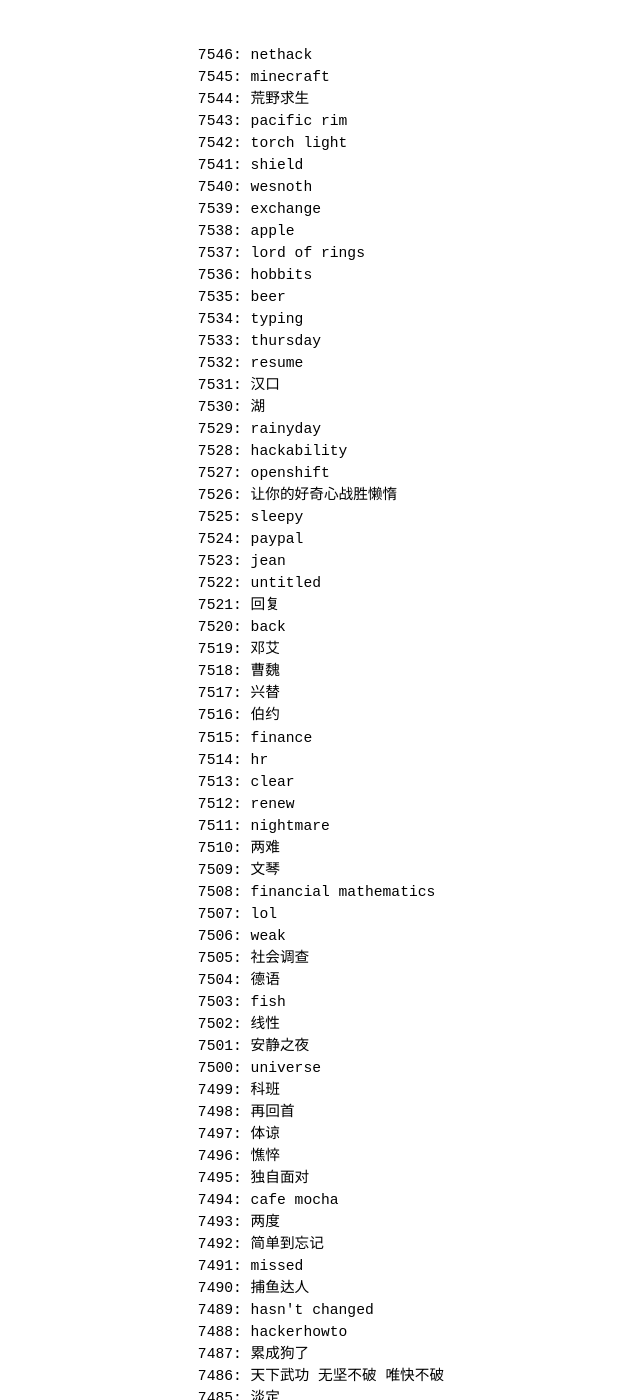
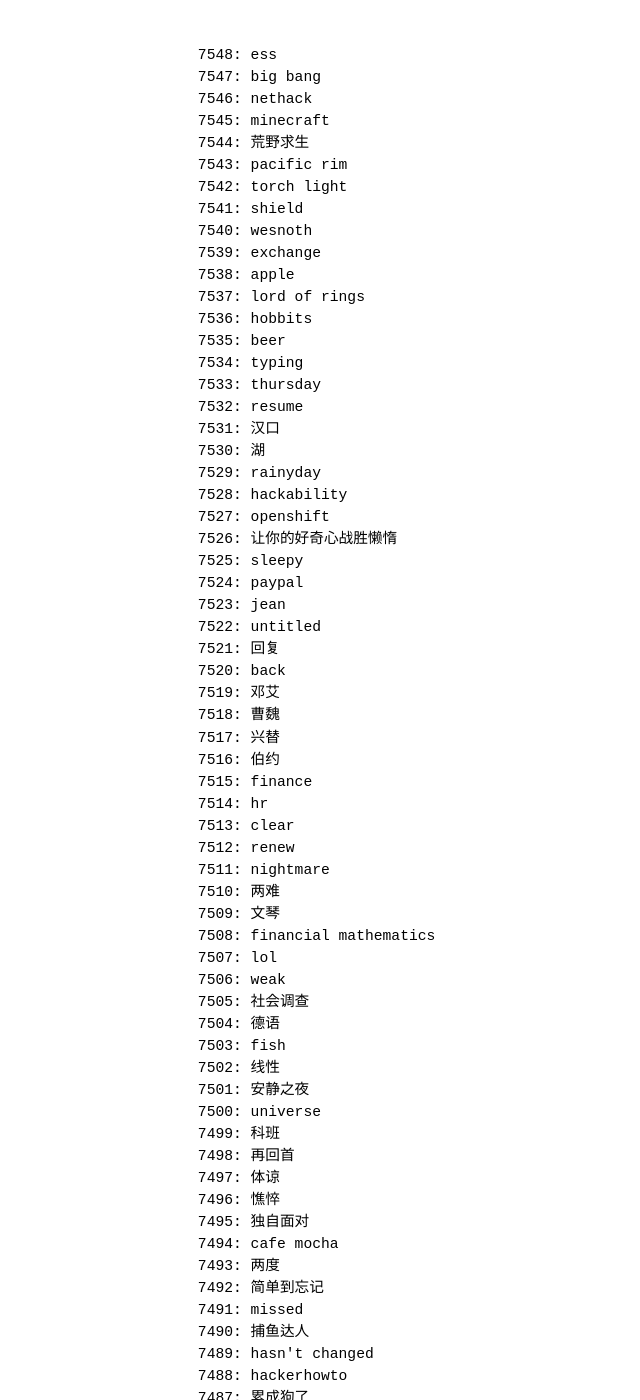
Before and after one commit to betamint/blog, a Jekyll site: the page built from daily-words.html, in a window 1280 px wide and 1400 px high. Shown: the whole window, without its empty margins (134-774 px from the left). Built offline with Jekyll 4.4.1, drawn with Linux system fonts in a browser that asks for light colours; some of the changed text lies outside the part shown.

Commit message:
7547-7548

```diff
--- a/daily-words.html
+++ b/daily-words.html
@@ -2,6 +2,8 @@
 layout: default
 ---
 <pre>
+7548: ess
+7547: big bang
 7546: nethack
 7545: minecraft
 7544: 荒野求生
```
